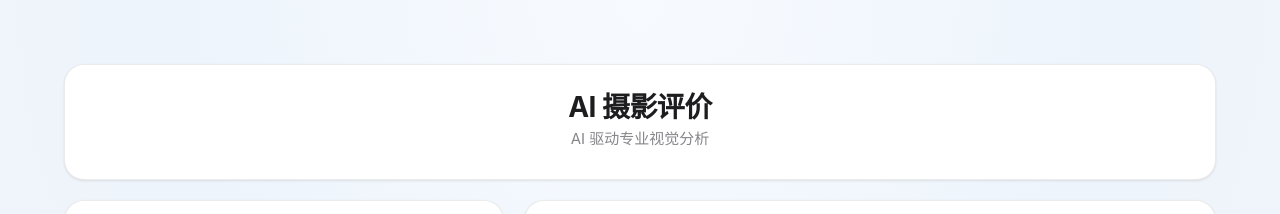
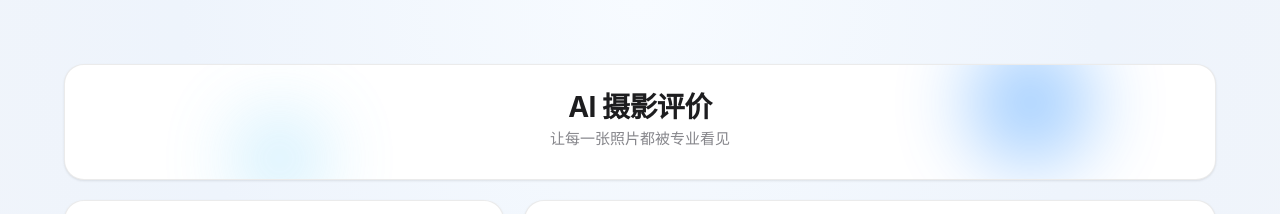
Before and after one commit to zhayichang/ai-photo-evaluator, a plain HTML site: page index.html in a window 1280 px wide. Shown: the top 214 px of the page. Drawn offline with Linux system fonts and the light colour scheme.

Commit message:
improve titlecard

```diff
--- a/index.html
+++ b/index.html
@@ -16,9 +16,13 @@
 
     <div class="app-container">
 
-        <section class="card title-card">
-            <h1>AI 摄影评价</h1>
-            <p class="subtitle">AI 驱动专业视觉分析</p>
+        <section class="card title-card title-glass">
+            <div class="glow-orb orb-1"></div>
+            <div class="glow-orb orb-2"></div>
+            <div class="title-content">
+                <h1>AI 摄影评价</h1>
+                <p class="subtitle">让每一张照片都被专业看见</p>
+            </div>
         </section>
 
         <div class="app-layout">
@@ -244,7 +248,7 @@
     </div>
 
     <script src="script.js"></script>
-    <footer class="app-footer">Designed by 猹猹</footer>
+    <footer class="app-footer">Designed by 猹猹🦡，Powered by KIMI🌕 & OpenAI🤖  --v2026.05.23</footer>
 
 </body>
 
--- a/style.css
+++ b/style.css
@@ -105,6 +105,87 @@ button,
 .output-column {
     min-width: 0;
     align-self: start;
+}
+
+.title-glass {
+    position: relative;
+    overflow: hidden;
+    background: linear-gradient(135deg, rgba(0, 122, 255, 0.06) 0%, rgba(90, 200, 255, 0.04) 100%);
+    border: 1px solid rgba(0, 122, 255, 0.12);
+    padding: 36px 32px;
+}
+
+.glow-orb {
+    position: absolute;
+    border-radius: 50%;
+    filter: blur(40px);
+    opacity: 0.4;
+    pointer-events: none;
+}
+
+.orb-1 {
+    width: 120px;
+    height: 120px;
+    background: var(--accent);
+    top: -30px;
+    right: 10%;
+    animation: drift 8s ease-in-out infinite;
+}
+
+.orb-2 {
+    width: 80px;
+    height: 80px;
+    background: #5AC8FA;
+    bottom: -20px;
+    left: 15%;
+    animation: drift 10s ease-in-out infinite reverse;
+}
+
+.title-content {
+    position: relative;
+    z-index: 1;
+}
+
+.badge {
+    display: inline-block;
+    padding: 4px 12px;
+    background: var(--accent-light);
+    color: var(--accent);
+    font-size: 12px;
+    font-weight: 700;
+    border-radius: 100px;
+    margin-bottom: 12px;
+    letter-spacing: 0.05em;
+    border: 1px solid rgba(0, 122, 255, 0.15);
+}
+
+.title-glass h1 {
+    font-size: 32px;
+    font-weight: 800;
+    letter-spacing: -0.03em;
+    margin-bottom: 8px;
+}
+
+.title-glass .subtitle {
+    font-size: 16px;
+    color: var(--text-secondary);
+    font-weight: 400;
+}
+
+@keyframes drift {
+
+    0%,
+    100% {
+        transform: translate(0, 0);
+    }
+
+    33% {
+        transform: translate(15px, -10px);
+    }
+
+    66% {
+        transform: translate(-10px, 8px);
+    }
 }
 
 .placeholder-card {
```
